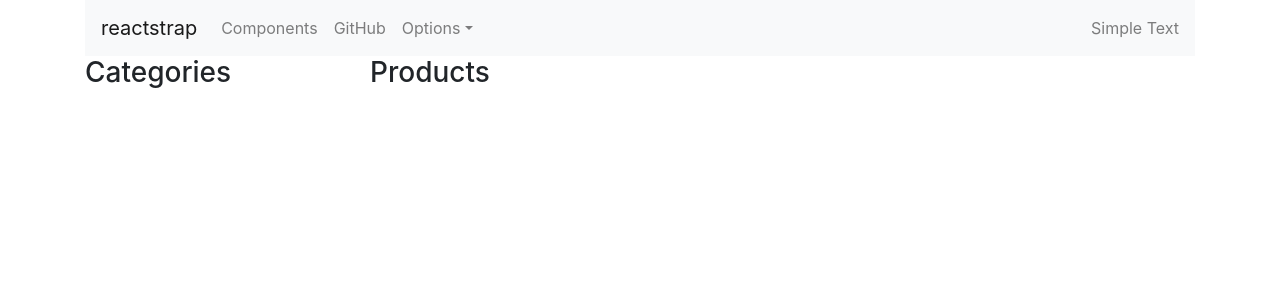
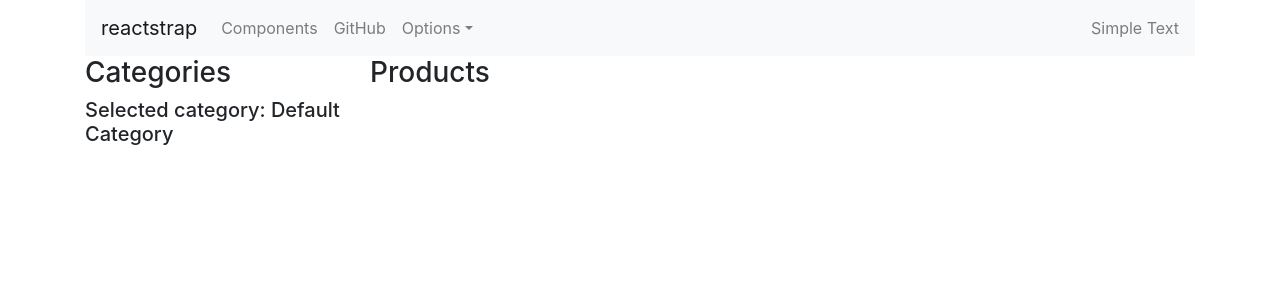
Before and after one commit to celebikerem/react-redux-ecommerce-app, a React (Create React App) app: page / in a window 1280 px wide. Shown: the top 300 px of the page. Built offline with nearby package versions, Linux system fonts and the light colour scheme.

Commit message:
Redux connected.

```diff
--- a/src/components/categories/CategoryList.js
+++ b/src/components/categories/CategoryList.js
@@ -1,11 +1,21 @@
 import React, { Component } from "react";
+import { connect } from "react-redux";
 
-export default class CategoryList extends Component {
+class CategoryList extends Component {
   render() {
     return (
       <div>
         <h3>Categories</h3>
+        <h5>Selected category: {this.props.currentCategory.categoryName}</h5>
       </div>
     );
   }
 }
+
+function mapStateToProps(state) {
+  return {
+    currentCategory: state.changeCategoryReducer,
+  };
+}
+
+export default connect(mapStateToProps)(CategoryList);
--- a/src/redux/reducers/initialState.js
+++ b/src/redux/reducers/initialState.js
@@ -1,3 +1,5 @@
 export default {
-  currentCategory: {},
+  currentCategory: {
+    categoryName: "Default Category",
+  },
 };
```
